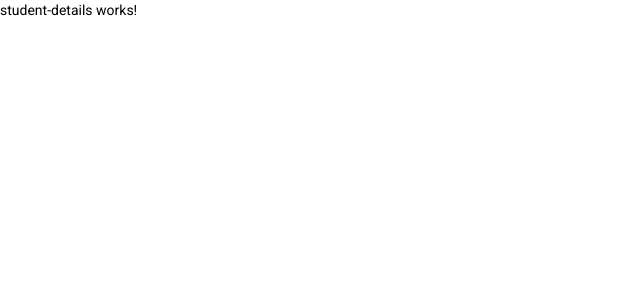
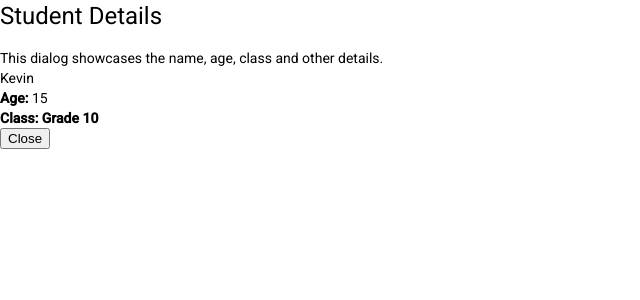
Before and after one commit to adexbam/myStudents-Angular-client, an Angular app: page /student-details in a window 1280 px wide. Shown: the top 300 px of the page, without its empty margins (0-640 px from the left). Built offline with nearby package versions, Linux system fonts and the light colour scheme.

Commit message:
Hard coded details in preparation for retrieving content dynamically

```diff
--- a/src/app/student-details/student-details.component.html
+++ b/src/app/student-details/student-details.component.html
@@ -1 +1,15 @@
-<p>student-details works!</p>
+<h1 mat-dialog-title>Student Details</h1>
+<div mat-dialog-content>This dialog showcases the name, age, class and other details.</div>
+<mat-card class="director-dialog">
+    <mat-card-title class="director-dialog-title">Kevin</mat-card-title>
+    <br />
+    <mat-dialog-content class="director-dialog-content">
+        <b>Age: </b> 15
+        <br />
+        <b>Class: Grade 10</b>
+    </mat-dialog-content>
+
+</mat-card>
+<div mat-dialog-actions>
+    <button mat-button mat-dialog-close>Close</button>
+</div>
--- a/src/app/student-details/student-details.component.ts
+++ b/src/app/student-details/student-details.component.ts
@@ -1,9 +1,4 @@
 import { Component, OnInit, Inject } from '@angular/core';
-import { MAT_DIALOG_DATA} from '@angular/material/dialog';
-
-export interface DialogData {
-  animal: 'panda' | 'unicorn' | 'lion';
-}
 
 @Component({
   selector: 'app-student-details',
@@ -12,7 +7,7 @@ export interface DialogData {
 })
 export class StudentDetailsComponent implements OnInit {
 
-  constructor(@Inject(MAT_DIALOG_DATA) public data: DialogData) {}
+  constructor() {}
 
   ngOnInit(): void {
   }
--- a/src/app/students/students.component.html
+++ b/src/app/students/students.component.html
@@ -15,7 +15,7 @@
       <td mat-cell *matCellDef="let element">
         <button
           mat-button
-          (click)="openStudentDialog()"
+          (click)="openStudentDialog(element.name.firstname)"
           >
           {{(element.name.firstname)}}
         </button>
--- a/src/app/students/students.component.ts
+++ b/src/app/students/students.component.ts
@@ -32,10 +32,13 @@ export class StudentsComponent implements OnInit {
   ngOnInit(): void {
   }
 
-  openStudentDialog() {
+  openStudentDialog(element: any) {
+    let listOfStudents = JSON.stringify(this.students);
+    localStorage.setItem('listOfStudents', listOfStudents);
+    localStorage.setItem('firstname', element);
     this.dialog.open(StudentDetailsComponent, {
       data: {
-        animal: 'panda',
+        firstname: 'Kevin',
       },
     });
   }
--- a/src/app/students/students.service.ts
+++ b/src/app/students/students.service.ts
@@ -38,8 +38,4 @@ export class StudentsService {
     localStorage.setItem('firstname', element)
     console.log(element)
   }
-
-  openStudentDialog(): void {
-    console.log('yes');
-  }
 }
```
